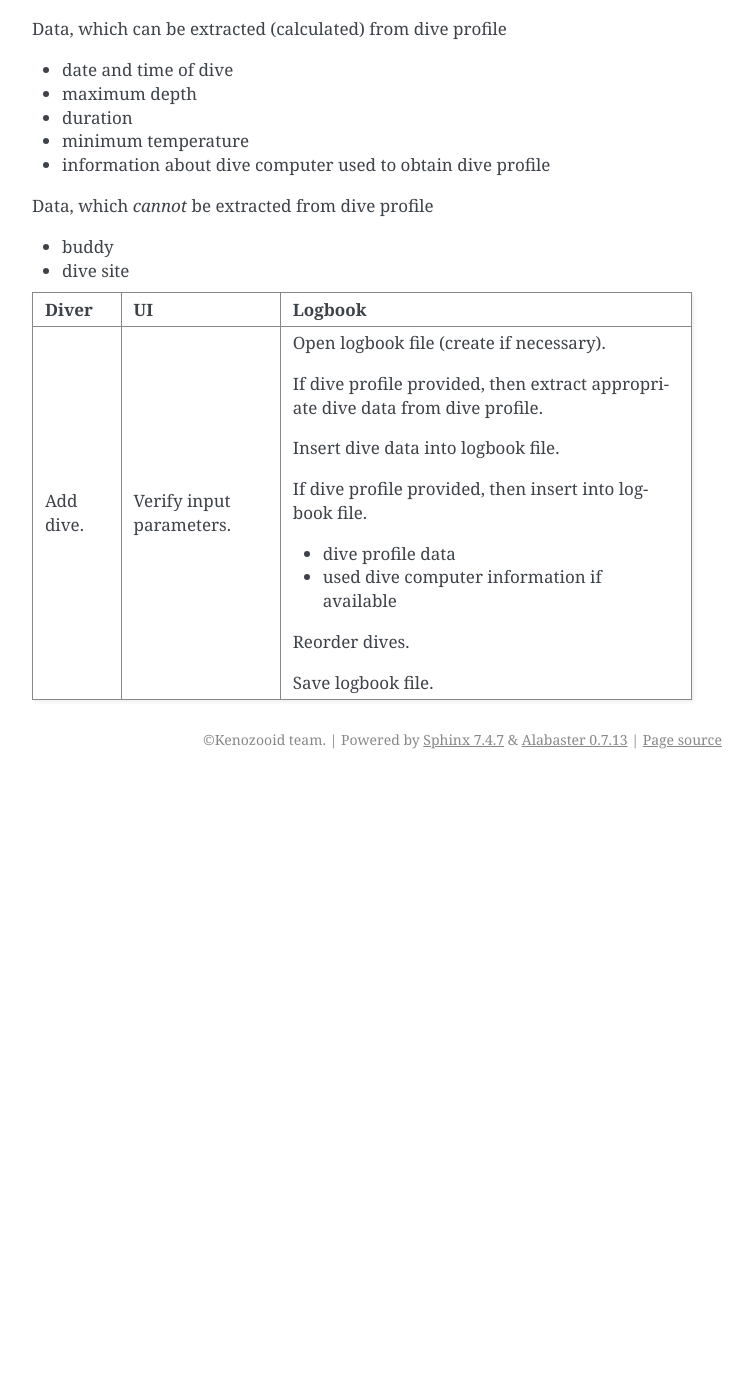
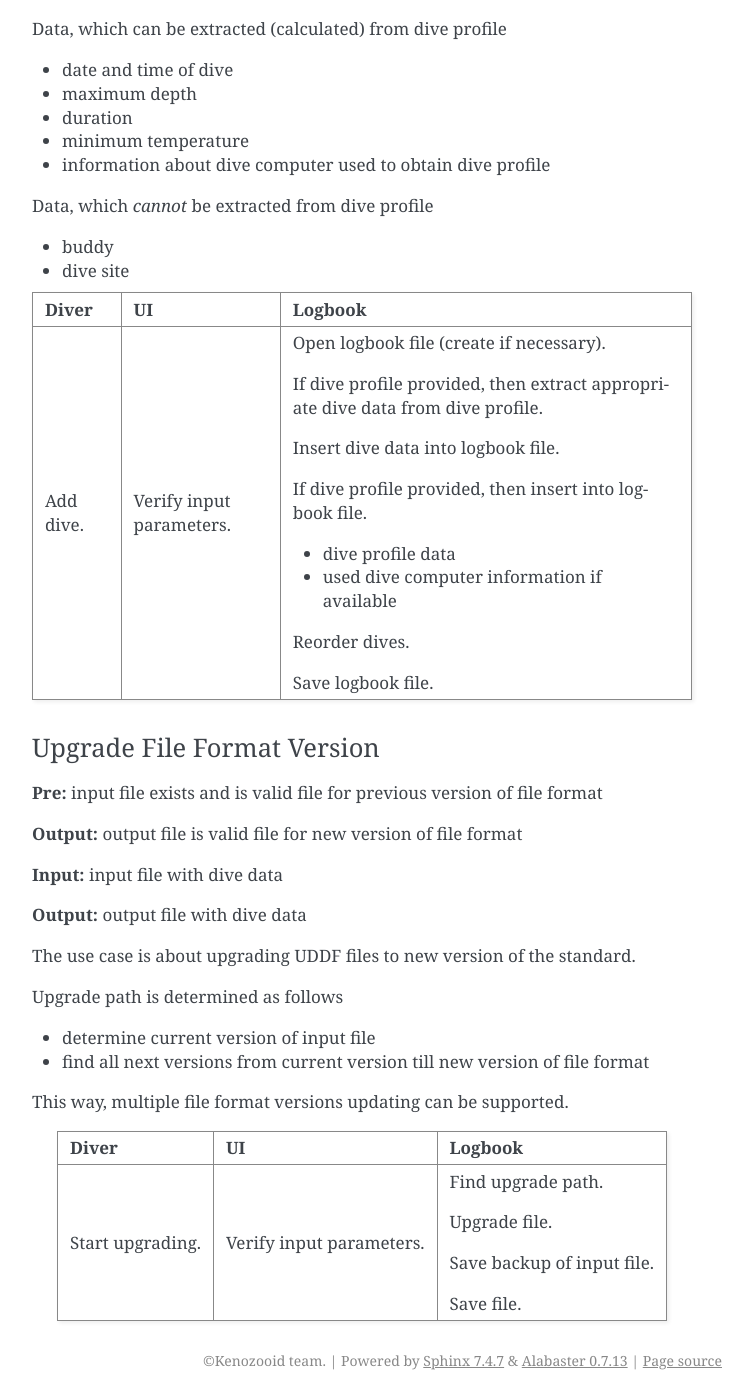
Before and after one commit to gitGNU/gnu_kenozooid, a Sphinx documentation site: the page built from doc/hacking/uc.rst, in a window 1280 px wide and 1400 px high, scrolled down 4111 px. Shown: the whole window, without its empty margins (388-1140 px from the left). Built offline with Sphinx 7.4.7, drawn with Linux system fonts in a browser that asks for light colours; before the commit the page ends 4890 px from its top, so only the background shows below that; some of the changed text lies outside the part shown.

Commit message:
- added user story and use case for uddf file format upgrading

```diff
--- a/doc/hacking/uc.rst
+++ b/doc/hacking/uc.rst
@@ -231,4 +231,38 @@ Data, which *cannot* be extracted from dive profile
 |           |              | Save logbook file.                                 |
 +-----------+--------------+----------------------------------------------------+
 
+Upgrade File Format Version
+^^^^^^^^^^^^^^^^^^^^^^^^^^^
+
+**Pre:** input file exists and is valid file for previous version of file
+format
+
+**Output:** output file is valid file for new version of file format
+
+**Input:** input file with dive data
+
+**Output:** output file with dive data
+
+The use case is about upgrading UDDF files to new version of the standard.
+
+Upgrade path is determined as follows
+
+- determine current version of input file
+- find all next versions from current version till new version of file
+  format
+
+This way, multiple file format versions updating can be supported.
+
++--------------------+------------------+----------------------------+
+| Diver              | UI               | Logbook                    |
++====================+==================+============================+
+| Start upgrading.   | Verify input     | Find upgrade path.         |
+|                    | parameters.      |                            |
+|                    |                  | Upgrade file.              |
+|                    |                  |                            |
+|                    |                  | Save backup of input file. |
+|                    |                  |                            |
+|                    |                  | Save file.                 |
++--------------------+------------------+----------------------------+
+
 .. vim: sw=4:et:ai
--- a/doc/hacking/us.rst
+++ b/doc/hacking/us.rst
@@ -213,4 +213,9 @@ Remove Buddy
 ^^^^^^^^^^^^
 The diver removes buddy data from logbook file.
 
+Upgrade Files
+^^^^^^^^^^^^^
+The file format standard used by Kenozooid changes with time. The diver
+wants to upgrade his files to newer version of the file format.
+
 .. vim: sw=4:et:ai
```
